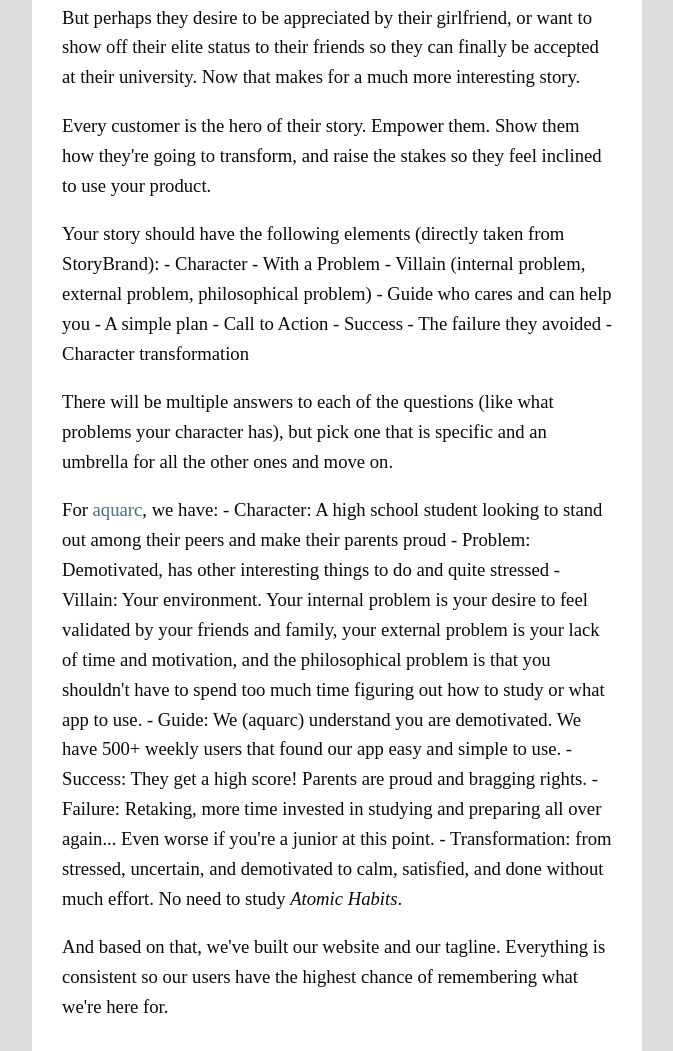
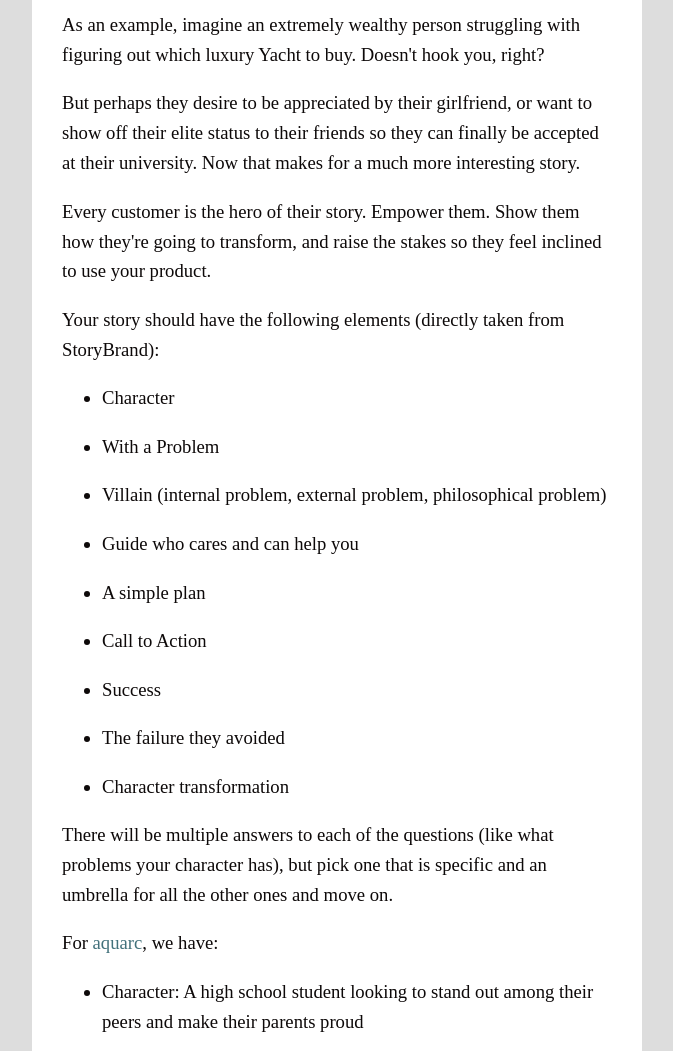
Before and after one commit to om-raheja/om-raheja.github.io, a plain HTML site: page blog/on-marketing.html in a window 1280 px wide. Shown: the part 3797-4848 px from the top of the page, without its empty margins (303-976 px from the left). Drawn offline with Linux system fonts and the light colour scheme; a web font is replaced by a local one.

Commit message:
feat(blog): bruh put spacing cuz yes

```diff
--- a/blog/on-marketing.html
+++ b/blog/on-marketing.html
@@ -76,10 +76,13 @@
 
 <p>Once you figure out the problem or problem(s), it's easy to build because you don't need any "ideas". Just build and refine.</p>
 
-<p>In order to better understand what students struggled with, I became an SAT tutor at <a href="https://schoolhouse.world">SchoolHouse</a>. Although I never mentioned <a href="https://aquarc.org">aquarc</a>, I kept working through problems and finding similar recurring themes:
-- No one felt motivated to study on their own
-- Subject-verb agreement was not understood well
-- Neither were dangling modifiers</p>
+<p>In order to better understand what students struggled with, I became an SAT tutor at <a href="https://schoolhouse.world">SchoolHouse</a>. Although I never mentioned <a href="https://aquarc.org">aquarc</a>, I kept working through problems and finding similar recurring themes:</p>
+
+<ul>
+<li><p>No one felt motivated to study on their own</p></li>
+<li><p>Subject-verb agreement was not understood well</p></li>
+<li><p>Neither were dangling modifiers</p></li>
+</ul>
 
 <p>And from these problems, I was able to conclude that the information on <a href="https://khanacademy.org">KhanAcademy</a> (and the platform itself) was not satisfying/detailed enough for students to use as <a href="https://khanacademy.org">KhanAcademy</a> is very closely connected to <a href="https://schoolhouse.world">SchoolHouse</a>.</p>
 
@@ -108,27 +111,33 @@
 
 <p>Every customer is the hero of their story. Empower them. Show them how they're going to transform, and raise the stakes so they feel inclined to use your product.</p>
 
-<p>Your story should have the following elements (directly taken from StoryBrand):
-- Character
-- With a Problem
-- Villain (internal problem, external problem, philosophical problem)
-- Guide who cares and can help you
-- A simple plan
-- Call to Action
-- Success
-- The failure they avoided
-- Character transformation</p>
+<p>Your story should have the following elements (directly taken from StoryBrand):</p>
+
+<ul>
+<li><p>Character </p></li>
+<li><p>With a Problem </p></li>
+<li><p>Villain (internal problem, external problem, philosophical problem)</p></li>
+<li><p>Guide who cares and can help you </p></li>
+<li><p>A simple plan</p></li>
+<li><p>Call to Action</p></li>
+<li><p>Success</p></li>
+<li><p>The failure they avoided</p></li>
+<li><p>Character transformation</p></li>
+</ul>
 
 <p>There will be multiple answers to each of the questions (like what problems your character has), but pick one that is specific and an umbrella for all the other ones and move on. </p>
 
-<p>For <a href="https://aquarc.org">aquarc</a>, we have:
-- Character: A high school student looking to stand out among their peers and make their parents proud
-- Problem: Demotivated, has other interesting things to do and quite stressed
-- Villain: Your environment. Your internal problem is your desire to feel validated by your friends and family, your external problem is your lack of time and motivation, and the philosophical problem is that you shouldn't have to spend too much time figuring out how to study or what app to use.
-- Guide: We (aquarc) understand you are demotivated. We have 500+ weekly users that found our app easy and simple to use.
-- Success: They get a high score! Parents are proud and bragging rights.
-- Failure: Retaking, more time invested in studying and preparing all over again... Even worse if you're a junior at this point.
-- Transformation: from stressed, uncertain, and demotivated to calm, satisfied, and done without much effort. No need to study <em>Atomic Habits</em>.</p>
+<p>For <a href="https://aquarc.org">aquarc</a>, we have:</p>
+
+<ul>
+<li><p>Character: A high school student looking to stand out among their peers and make their parents proud</p></li>
+<li><p>Problem: Demotivated, has other interesting things to do and quite stressed</p></li>
+<li><p>Villain: Your environment. Your internal problem is your desire to feel validated by your friends and family, your external problem is your lack of time and motivation, and the philosophical problem is that you shouldn't have to spend too much time figuring out how to study or what app to use. </p></li>
+<li><p>Guide: We (aquarc) understand you are demotivated. We have 500+ weekly users that found our app easy and simple to use.</p></li>
+<li><p>Success: They get a high score! Parents are proud and bragging rights.</p></li>
+<li><p>Failure: Retaking, more time invested in studying and preparing all over again... Even worse if you're a junior at this point.</p></li>
+<li><p>Transformation: from stressed, uncertain, and demotivated to calm, satisfied, and done without much effort. No need to study <em>Atomic Habits</em>.</p></li>
+</ul>
 
 <p>And based on that, we've built our website and our tagline. Everything is consistent so our users have the highest chance of remembering what we're here for.</p>
 
@@ -154,22 +163,15 @@
 
 <p>One of my friends switched to OnePrep because the UI was easier on the eyes and felt less convoluted. I plan to design an interface using Google Slides to figure out what he actually wants and is usable to him.</p>
 
-<p>plans for refinement:
-- too complicated to figure out what i gotta pick to study
-    - adaptive practice
-- notice it is hard to stay motivated
-    - SAT game</p>
-
 <h4>Putting it all together</h4>
 
 <p>Marketing is a multi step process. But more important than anything else, it means refining when other people think your product is a joke. And constant validation.</p>
 
 <p>I've done it wrong too: when I made the "Ask AI" feature, I didn't realize that the rationale was typically enough for most people. The feature took up space without being used too much. And I had already coded a question similarity finder, thought process generator, and other cognitive tools...</p>
 
-<p>Are those useful features? Yes. But they weren't worth the effort at this point in time. That's what we need to solve right now.</p>
+<p>Are those useful features? Yes. But they weren't worth the effort at this point in time. That's what we need to solve right now. Its more important to code features like adaptive practice or gamification to keep the studying process as easy and simple as possible.</p>
 
 <p>Tags: <a href='tag_marketing.html'>marketing</a>, <a href='tag_plan.html'>plan</a></p>
-
 <!-- text end -->
 <!-- entry end -->
 </div>
```
Also changed, not shown: blog/on-marketing.md (+20 -8 lines), blog/tag_marketing.html (+1 -1 lines), blog/tag_plan.html (+1 -1 lines), 1 other file.
